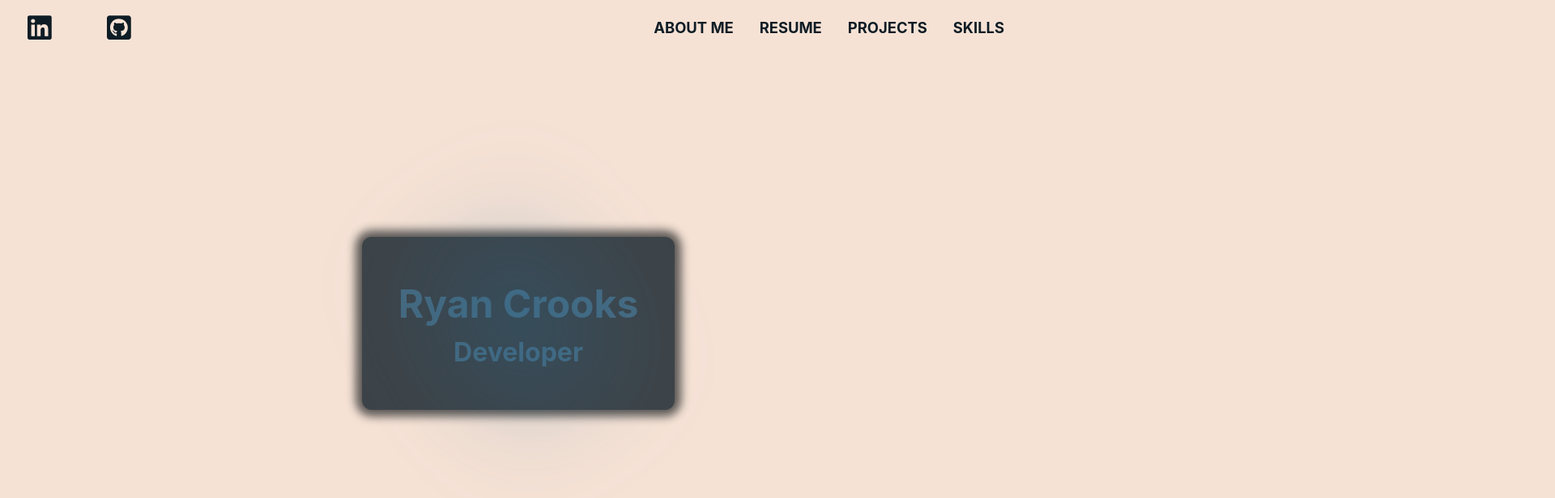
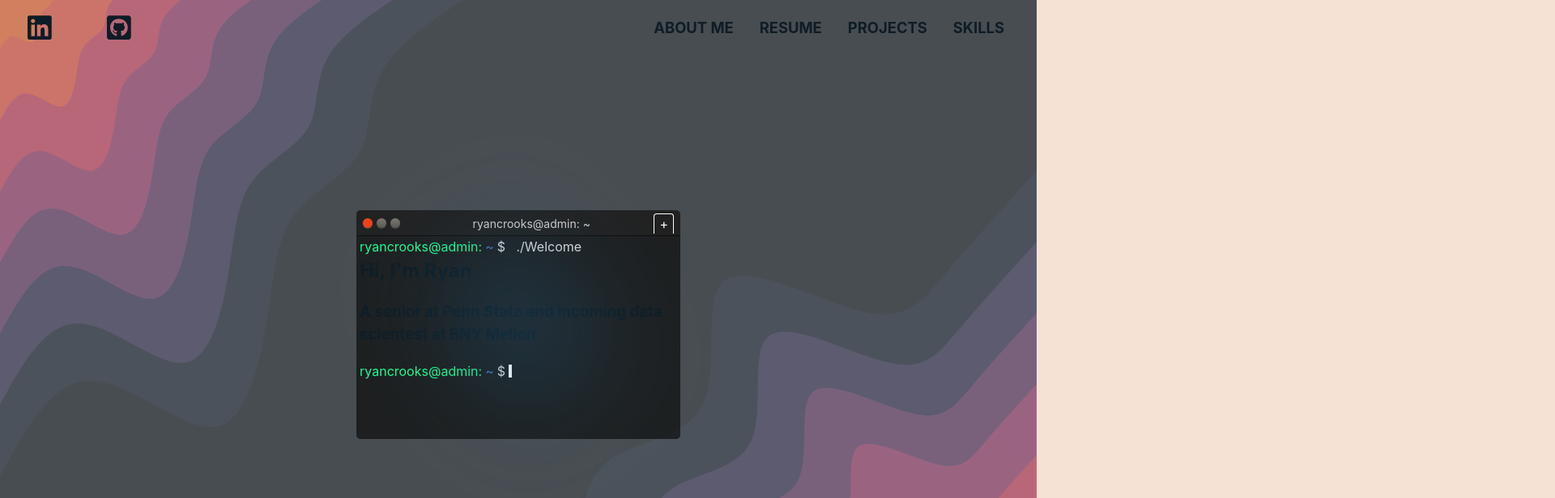
Before and after one commit to rdawson46/vue-portfolio, a Vue app: page / in a window 1280 px wide. Shown: the top 616 px of the page at 81% size, 1920 px wide, since content can reach past the window. Built offline with nearby package versions, Linux system fonts and the light colour scheme.

Commit message:
added intro animations, added terminal, and removed skills bar

```diff
--- a/src/App.vue
+++ b/src/App.vue
@@ -91,13 +91,13 @@ onMounted(()=>{
 
 .hidden{
   opacity: 0%;
-  filter: blur(5px);
+  filter: blur(5px) brightness(0);
   transition: all 650ms ease-in-out;
 }
 
 .show{
   opacity: 100%;
-  filter: blur(0);
+  filter: blur(0) brightness(1);
 }
 
 </style>
--- a/src/components/Footer.vue
+++ b/src/components/Footer.vue
@@ -75,10 +75,11 @@
                 <svg xmlns="http://www.w3.org/2000/svg" viewBox="0 0 234 235.1" alt="vscode logo">
                 <path fill="#0179cb"
                     d="M83.3 143.9l-58 45.2L0 176.5V58.7L25.2 46l57.6 45.3L174 0l60 23.9v186.9l-59.7 24.3-91-91.2zm88.9 15.9V75.3l-54.6 42.3 54.6 42.2zM27.3 144.6L56 118.5 27.3 89.9v54.7z" />
-            </svg>
+                </svg>
+            </div>
         </div>
     </div>
-</div></template>
+</template>
 
 <style scoped>
 
--- a/src/components/Intro.vue
+++ b/src/components/Intro.vue
@@ -1,48 +1,50 @@
 <script setup>
-import { onMounted } from 'vue';
+import Terminal from './Terminal.vue';
+import { onMounted, ref } from 'vue';
+
+const svg = ref(false);
+const always = ref(true);
+
 
 onMounted(()=>{
-    let letters = "ABCDDEFGHIJKLMNOPQRSTUVWXYZ";
-    const header = document.getElementById('name')
-    let phrase = header.innerHTML;
+    const blanket = document.getElementById('blanket');
 
-    // shuffle immediately
-    header.innerHTML = header.innerHTML.split('')
-            .map(letter => letters[Math.floor(Math.random() * 26)])
-            .join('');
+    setTimeout(()=>{
+        svg.value = true;
 
-    let iterations = 0;
+        blanket.classList.add('clear');
+    }, 1750);
+});
 
-    // iterate and shuffle each letter twice then revealing number and going to next
-    const interval = setInterval(() =>{
-        header.innerHTML = header.innerHTML.split('')
-            .map((letter, index) => {
-                if (index < iterations){
-                    return phrase[index];
-                }
-
-                return letters[Math.floor(Math.random() * 26)]
-            })
-            .join('');
-
-        if(iterations >= phrase.length) clearInterval(interval);
-
-        iterations += 1/2;
-    }, 50);
-});
 </script>
 
 <template>
     <div class="background">
-        <div>
+        <div id="blanket" class="cover"></div>
+        <!-- <div>
             <h1 id="name">Ryan Crooks</h1>
             <h2>Developer</h2>
-        </div>
+        </div> -->
+        <Terminal/>
     </div>
 </template>
 
 <style scoped>
+.cover{
+    width: 100%;
+    height: 100%;
+    /* background-color: #272727; */
+    background-color: var(--background);
+    position: absolute;
+    z-index: -1;
+    transition: all 750ms;
+}
+
+.clear{
+    background-color: transparent;
+}
 .background{
+    /* opacity: 0; */
     display: flex;
     place-items: center;
     justify-content: center;
@@ -52,15 +54,6 @@ onMounted(()=>{
     height: 100vh;
 }
 
-.background div{
-    text-align: center;
-    background-color: var(--text);
-    color: var(--primary);
-    padding: 15px 45px;
-    border-radius: 12px;
-    opacity: 0.80;
-    box-shadow: 0 0 12px 8px #343434;
-}
 
 .background::before{
     content: "";
@@ -68,11 +61,11 @@ onMounted(()=>{
     height: 100vh;
     position: absolute;
     z-index: -1;
-    /* background-image: url('./../assets/blob-scene-kaikei.svg'); */
+    background-image: url('./../assets/blob-scene-haikei.svg');
     background-size: cover;
     background-position: center;
-    opacity: 0.45;
-    filter: grayscale(100%);
+    opacity: 0.75;
+    /* filter: grayscale(100%); */
 }
 
 h1{
--- a/src/components/Skills.vue
+++ b/src/components/Skills.vue
@@ -78,7 +78,7 @@ import Footer from './Footer.vue';
                 </div>
             </li>
         </ul>
-        <Footer/>
+        <!-- <Footer/> -->
     </div>
 </template>
 
--- /dev/null
+++ b/src/components/Terminal.vue
@@ -0,0 +1,213 @@
+<script setup>
+import { onMounted, ref } from 'vue';
+
+const activeLine = ref(1);
+
+onMounted(()=>{
+    let command = document.getElementById('command');
+    let output1 = document.getElementById('output1');
+    let output2 = document.getElementById('output2');
+
+    const commandText = command.innerText.slice(command.innerText.indexOf('.'));
+    const output1Text = output1.innerText;
+    const output2Text = output2.innerText;
+
+    command.innerText = command.innerText.slice(0, command.innerText.indexOf('.'));
+    output1.innerText = '';
+    output2.innerText = '';
+
+    setTimeout(()=>{
+        let count = 0;
+        const interval = setInterval(()=>{
+            command.innerText = command.innerText + commandText.charAt(count)
+            count++;
+            if(count === commandText.length) clearInterval(interval);
+        }, 125)
+
+        // output 1
+        setTimeout(()=>{
+            output1.innerText = output1Text
+        }, 1350)
+
+        // output 2
+        setTimeout(()=>{
+            output2.innerText = output2Text;
+        }, 1650)
+
+        setTimeout(()=>{
+            activeLine.value = 2;
+        }, 1750);
+    }, 500)
+});
+</script>
+
+<template>
+    <div class="terminal">
+        <div class="terminal-toolbar">
+            <div class="butt">
+                <button class="btn btn-color"></button>
+                <button class="btn"></button>
+                <button class="btn"></button>
+            </div>
+            <p class="user">ryancrooks@admin: ~</p>
+            <div class="add-tab">+</div>
+        </div>
+
+        <div class="terminal-body">
+            <div class="terminal-prompt">
+                <span class="terminal-user">ryancrooks@admin:</span>
+                <span class="terminal-location">~</span>
+                <span class="terminal-bling" id="command">$ &nbsp&nbsp ./Welcome</span>
+                <span class="terminal-cursor" v-if="activeLine == 1"></span>
+            </div>
+            <div class="output">
+                <h2 id="output1">Hi, I'm Ryan</h2>
+                <h3 id="output2">A senior at Penn State and incoming data scientest at BNY Mellon</h3>
+            </div>
+            <div class="terminal-prompt" v-if="activeLine==2">
+                <span class="terminal-user">ryancrooks@admin:</span>
+                <span class="terminal-location">~</span>
+                <span class="terminal-bling" id="command">$</span>
+                <span class="terminal-cursor" id="cursor1"></span>
+            </div>
+        </div>
+    </div>
+</template>
+
+<style scoped>
+.terminal{
+    width: 25rem;
+    height: 17.5rem;
+}
+
+.terminal-toolbar{
+    display: flex;
+    height: 2rem;
+    width: 100%;
+    align-items: center;
+    padding: 0 8px;
+    box-sizing: border-box;
+    border-top-left-radius: 5px;
+    border-top-right-radius: 5px;
+    background: #212121;
+    justify-content: space-between;
+}
+
+.butt{
+    display: flex;
+    align-items: center;
+}
+
+.btn{
+    display: flex;
+    justify-content: center;
+    align-items: center;
+    padding: 0;
+    margin-right: 5px;
+    font-size: 8px;
+    height: 12px;
+    width: 12px;
+    box-sizing: border-box;
+    border: none;
+    border-radius: 100%;
+    background: linear-gradient(#7d7871 0%, #595953 100%);
+    text-shadow: 0px 1px 0px rgba(255,255,255,0.2);
+    box-shadow: 0px 0px 1px 0px #41403a, 0px 1px 1px 0px #474642;
+}
+
+.btn-color{
+    background: #ee411a;
+}
+
+.btn:hover{
+    cursor: pointer;
+}
+
+.btn:focus{
+    outline: none;
+}
+
+.add-tab{
+    border: 1px solid #fff;
+    color: #fff;
+    padding: 0 6px;
+    border-radius: 4px 4px 0 0;
+    border-bottom: none;
+    cursor: pointer;
+}
+
+.user{
+    color: #d5d0ce;
+    margin-left: 6px;
+    font-size: 14px;
+    line-height: 15px;
+}
+
+.terminal-body {
+    background: rgba(0, 0, 0, 0.6);
+    height: calc(100% - 30px);
+    padding-top: 2px;
+    margin-top: -1px;
+    border-bottom-left-radius: 5px;
+    border-bottom-right-radius: 5px;
+}
+
+.terminal-prompt {
+    display: flex;
+}
+
+.terminal-prompt span{
+    margin-left: 0.25rem;
+}
+
+.terminal-user{
+    color: #1eff8e;
+}
+
+.terminal-location{
+    color: #4878c0;
+}
+
+.terminal-bling{
+    color: #dddddd;
+}
+
+.terminal-cursor{
+    display: block;
+    height: 1rem;
+    width: 0.25rem;
+    margin-top: .25rem;
+    margin-left: 0.825rem;
+    animation: curbl 1200ms linear infinite;
+}
+
+@keyframes curbl {
+    0% {
+        background: #ffffff;
+    }
+
+    49% {
+        background: #ffffff;
+    }
+
+    60% {
+        background: transparent;
+    }
+
+    99% {
+        background: transparent;
+    }
+
+    100% {
+        background: #ffffff;
+    }
+}
+
+.output{
+    padding: 0 4px;
+}
+
+.output h2{
+    margin: 0;
+}
+</style>
```
Also changed, not shown: src/components/Navbar.vue (+29 -8 lines), 1 other file (tests, documents, lock files or other folders).
